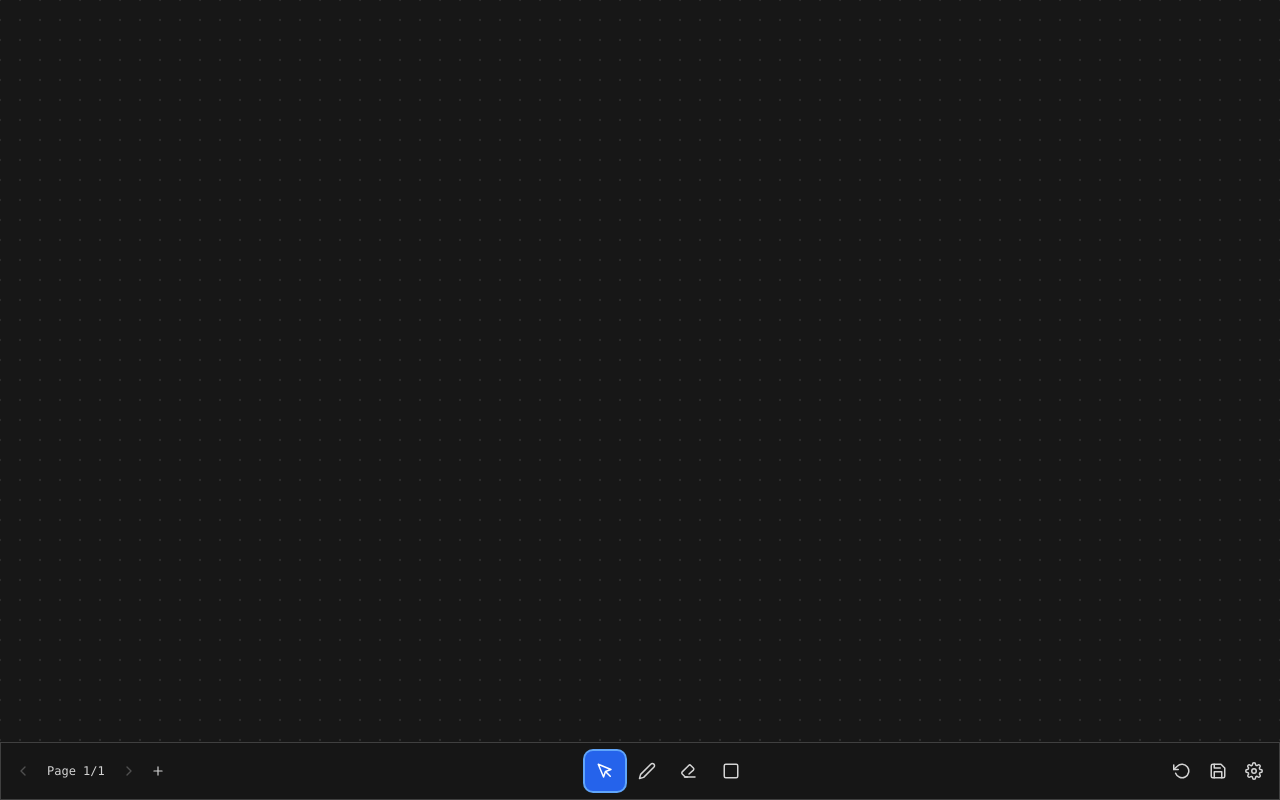
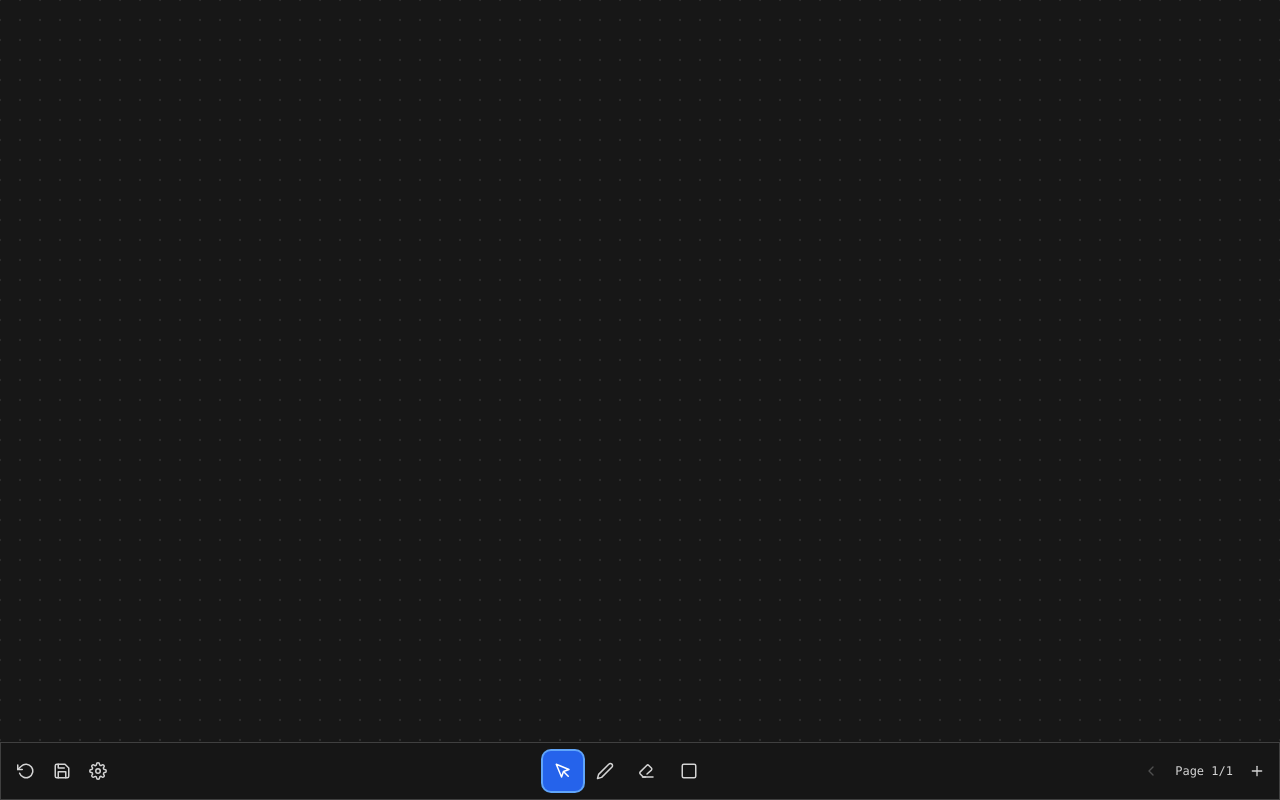
Before and after one commit to surfissh/classisntland, a React (Vite) app: page / in a window 1280 px wide. Built offline with nearby package versions, Linux system fonts and the light colour scheme; what y-websocket would draw is missing.

Commit message:
refactor: toolbar

```diff
--- a/src/types/index.ts
+++ b/src/types/index.ts
@@ -2,9 +2,9 @@ export type ToolType = 'select' | 'pen' | 'eraser' | 'rectangle' | 'circle' | 'a
 
 export type ShapeType = 'rectangle' | 'circle' | 'arc' | 'line' | 'arrow';
 
-export type ToolbarPosition = 'top' | 'bottom' | 'left' | 'right' | 'floating';
+export type ToolbarPosition = 'top' | 'bottom' | 'left' | 'right';
 
-export type ToolbarMode = 'fill' | 'compact';
+export type ToolbarMode = 'fill' | 'floating';
 
 export interface Point {
   x: number;
--- a/src/ui/PageManager.tsx
+++ b/src/ui/PageManager.tsx
@@ -3,10 +3,10 @@ import useStore from '@/store/useStore';
 import PagePreview from './PagePreview';
 
 interface PageManagerProps {
-  toolPosition: 'left' | 'center' | 'right';
+  isVertical: boolean;
 }
 
-const PageManager = ({ toolPosition }: PageManagerProps) => {
+const PageManager = ({ isVertical }: PageManagerProps) => {
   const [showPreview, setShowPreview] = useState(false);
   const pages = useStore((s) => s.pages);
   const currentPageId = useStore((s) => s.currentPageId);
@@ -17,6 +17,7 @@ const PageManager = ({ toolPosition }: PageManagerProps) => {
   const currentIndex = pages.findIndex((p) => p.id === currentPageId);
   const totalPages = pages.length;
   const pageLabel = `Page ${currentIndex + 1}/${totalPages}`;
+  const isLastPage = currentIndex === totalPages - 1;
 
   const goToPrev = () => {
     const newIndex = Math.max(0, currentIndex - 1);
@@ -24,31 +25,33 @@ const PageManager = ({ toolPosition }: PageManagerProps) => {
   };
 
   const goToNext = () => {
+    if (isLastPage) {
+      addPage();
+      return;
+    }
     const newIndex = Math.min(totalPages - 1, currentIndex + 1);
     setCurrentPage(pages[newIndex].id);
   };
 
   const canDelete = totalPages > 1;
 
-  const justifyClass =
-    toolPosition === 'left'
-      ? 'justify-start'
-      : toolPosition === 'right'
-        ? 'justify-end'
-        : 'justify-center';
-
   return (
-    <div className={`flex items-center gap-0.5 ${justifyClass}`}>
-      <div className="flex items-center gap-0.5">
+    <div className={`flex ${isVertical ? 'flex-col' : 'flex-row items-center'} gap-0.5`}>
       <button
         onClick={goToPrev}
         disabled={currentIndex === 0}
         className="p-1.5 rounded-lg text-neutral-300 hover:bg-neutral-700 disabled:opacity-30 disabled:cursor-not-allowed transition-all active:scale-95"
         title="Previous page"
       >
+        {isVertical ? (
+          <svg width="16" height="16" viewBox="0 0 24 24" fill="none" stroke="currentColor" strokeWidth="2" strokeLinecap="round" strokeLinejoin="round">
+            <polyline points="18 15 12 9 6 15" />
+          </svg>
+        ) : (
           <svg width="16" height="16" viewBox="0 0 24 24" fill="none" stroke="currentColor" strokeWidth="2" strokeLinecap="round" strokeLinejoin="round">
             <polyline points="15 18 9 12 15 6" />
           </svg>
+        )}
       </button>
 
       <button
@@ -61,25 +64,23 @@ const PageManager = ({ toolPosition }: PageManagerProps) => {
 
       <button
         onClick={goToNext}
-          disabled={currentIndex === totalPages - 1}
-          className="p-1.5 rounded-lg text-neutral-300 hover:bg-neutral-700 disabled:opacity-30 disabled:cursor-not-allowed transition-all active:scale-95"
-          title="Next page"
+        className="p-1.5 rounded-lg text-neutral-300 hover:bg-neutral-700 transition-all active:scale-95"
+        title={isLastPage ? 'Add page' : 'Next page'}
       >
+        {isLastPage ? (
+          <svg width="16" height="16" viewBox="0 0 24 24" fill="none" stroke="currentColor" strokeWidth="2" strokeLinecap="round" strokeLinejoin="round">
+            <line x1="12" y1="5" x2="12" y2="19" />
+            <line x1="5" y1="12" x2="19" y2="12" />
+          </svg>
+        ) : isVertical ? (
+          <svg width="16" height="16" viewBox="0 0 24 24" fill="none" stroke="currentColor" strokeWidth="2" strokeLinecap="round" strokeLinejoin="round">
+            <polyline points="6 9 12 15 18 9" />
+          </svg>
+        ) : (
           <svg width="16" height="16" viewBox="0 0 24 24" fill="none" stroke="currentColor" strokeWidth="2" strokeLinecap="round" strokeLinejoin="round">
             <polyline points="9 18 15 12 9 6" />
           </svg>
-        </button>
-      </div>
-
-      <button
-        onClick={addPage}
-        className="p-1.5 rounded-lg text-neutral-300 hover:bg-neutral-700 transition-all active:scale-95"
-        title="Add page"
-      >
-        <svg width="14" height="14" viewBox="0 0 24 24" fill="none" stroke="currentColor" strokeWidth="2" strokeLinecap="round" strokeLinejoin="round">
-          <line x1="12" y1="5" x2="12" y2="19" />
-          <line x1="5" y1="12" x2="19" y2="12" />
-        </svg>
+        )}
       </button>
 
       {canDelete && (
--- a/src/ui/PagePreview.tsx
+++ b/src/ui/PagePreview.tsx
@@ -1,4 +1,5 @@
 import { useRef, useEffect } from 'react';
+import { createPortal } from 'react-dom';
 import useStore from '@/store/useStore';
 import type { WhiteboardElement, StrokeElement } from '@/types';
 
@@ -175,7 +176,7 @@ const PagePreview = ({ onClose }: PagePreviewProps) => {
     };
   }, [onClose]);
 
-  return (
+  return createPortal(
     <div className="fixed inset-0 z-[90] bg-black/50 backdrop-blur-sm flex items-center justify-center">
       <div
         ref={panelRef}
@@ -258,7 +259,8 @@ const PagePreview = ({ onClose }: PagePreviewProps) => {
           </div>
         </div>
       </div>
-    </div>
+    </div>,
+    document.body
   );
 };
 
--- a/src/ui/SettingsPanel.tsx
+++ b/src/ui/SettingsPanel.tsx
@@ -1,4 +1,5 @@
 import { useRef, useEffect } from 'react';
+import { createPortal } from 'react-dom';
 import useStore from '@/store/useStore';
 import type { ToolbarPosition, ToolbarMode } from '@/types';
 
@@ -28,10 +29,10 @@ const SettingsPanel = ({ onClose }: SettingsPanelProps) => {
     };
   }, [onClose]);
 
-  const positions: ToolbarPosition[] = ['top', 'bottom', 'left', 'right', 'floating'];
-  const modes: ToolbarMode[] = ['fill', 'compact'];
+  const positions: ToolbarPosition[] = ['top', 'bottom', 'left', 'right'];
+  const modes: ToolbarMode[] = ['fill', 'floating'];
 
-  return (
+  return createPortal(
     <div className="fixed inset-0 z-[100] bg-black/50 backdrop-blur-sm flex items-center justify-center">
       <div
         ref={panelRef}
@@ -108,7 +109,8 @@ const SettingsPanel = ({ onClose }: SettingsPanelProps) => {
           </button>
         </div>
       </div>
-    </div>
+    </div>,
+    document.body
   );
 };
 
--- a/src/ui/Toolbar.tsx
+++ b/src/ui/Toolbar.tsx
@@ -94,7 +94,6 @@ const Toolbar = () => {
     bottom: 'bottom-0 left-0 right-0 flex-row',
     left: 'left-0 top-0 bottom-0 flex-col',
     right: 'right-0 top-0 bottom-0 flex-col',
-    floating: `bottom-6 left-1/2 -translate-x-1/2 flex-row rounded-xl shadow-2xl`,
   };
 
   const fillClasses: Record<string, string> = {
@@ -102,22 +101,20 @@ const Toolbar = () => {
     bottom: 'w-full rounded-none',
     left: 'h-full rounded-none',
     right: 'h-full rounded-none',
-    floating: 'rounded-xl',
   };
 
-  const compactClasses: Record<string, string> = {
+  const floatingClasses: Record<string, string> = {
     top: 'w-auto rounded-xl mx-auto mt-2',
     bottom: 'w-auto rounded-xl mx-auto mb-2',
     left: 'h-auto rounded-xl my-auto ml-2',
     right: 'h-auto rounded-xl my-auto mr-2',
-    floating: 'rounded-xl',
   };
 
   const containerClass = `
     ${positionClasses[toolbarPosition] || positionClasses.bottom}
     ${toolbarMode === 'fill'
       ? fillClasses[toolbarPosition] || fillClasses.bottom
-      : compactClasses[toolbarPosition] || compactClasses.bottom
+      : floatingClasses[toolbarPosition] || floatingClasses.bottom
     }
   `;
 
@@ -142,7 +139,20 @@ const Toolbar = () => {
 
   const toolbarContent = (
     <>
-      <PageManager toolPosition={isVertical ? 'center' : 'left'} />
+      <div className={`flex items-center ${isVertical ? 'flex-col' : ''} gap-0.5`}>
+        <UndoButton />
+        <SaveButton />
+        <button
+          onClick={() => setShowSettings(true)}
+          className="p-2 rounded-lg text-neutral-300 hover:bg-neutral-700 transition-all active:scale-95 select-none"
+          title="Settings"
+        >
+          <svg width="18" height="18" viewBox="0 0 24 24" fill="none" stroke="currentColor" strokeWidth="2" strokeLinecap="round" strokeLinejoin="round">
+            <circle cx="12" cy="12" r="3" />
+            <path d="M19.4 15a1.65 1.65 0 0 0 .33 1.82l.06.06a2 2 0 0 1 0 2.83 2 2 0 0 1-2.83 0l-.06-.06a1.65 1.65 0 0 0-1.82-.33 1.65 1.65 0 0 0-1 1.51V21a2 2 0 0 1-2 2 2 2 0 0 1-2-2v-.09A1.65 1.65 0 0 0 9 19.4a1.65 1.65 0 0 0-1.82.33l-.06.06a2 2 0 0 1-2.83 0 2 2 0 0 1 0-2.83l.06-.06A1.65 1.65 0 0 0 4.68 15a1.65 1.65 0 0 0-1.51-1H3a2 2 0 0 1-2-2 2 2 0 0 1 2-2h.09A1.65 1.65 0 0 0 4.6 9a1.65 1.65 0 0 0-.33-1.82l-.06-.06a2 2 0 0 1 0-2.83 2 2 0 0 1 2.83 0l.06.06A1.65 1.65 0 0 0 9 4.68a1.65 1.65 0 0 0 1-1.51V3a2 2 0 0 1 2-2 2 2 0 0 1 2 2v.09a1.65 1.65 0 0 0 1 1.51 1.65 1.65 0 0 0 1.82-.33l.06-.06a2 2 0 0 1 2.83 0 2 2 0 0 1 0 2.83l-.06.06a1.65 1.65 0 0 0-.33 1.82V9a1.65 1.65 0 0 0 1.51 1H21a2 2 0 0 1 2 2 2 2 0 0 1-2 2h-.09a1.65 1.65 0 0 0-1.51 1z" />
+          </svg>
+        </button>
+      </div>
 
       <div className={`flex items-center ${isVertical ? 'flex-col' : ''} gap-0.5 mx-1`}>
         {TOOLS.map(({ type, icon, label }) => (
@@ -168,24 +178,8 @@ const Toolbar = () => {
           </div>
         ))}
       </div>
-{/*
-      {isVertical && <div className="h-px w-6 bg-neutral-700 my-1" />}
-      {!isVertical && <div className="w-px h-6 bg-neutral-700 mx-1" />} */}
 
-      <div className={`flex items-center ${isVertical ? 'flex-col' : ''} gap-0.5`}>
-        <UndoButton />
-        <SaveButton />
-        <button
-          onClick={() => setShowSettings(true)}
-          className="p-2 rounded-lg text-neutral-300 hover:bg-neutral-700 transition-all active:scale-95 select-none"
-          title="Settings"
-        >
-          <svg width="18" height="18" viewBox="0 0 24 24" fill="none" stroke="currentColor" strokeWidth="2" strokeLinecap="round" strokeLinejoin="round">
-            <circle cx="12" cy="12" r="3" />
-            <path d="M19.4 15a1.65 1.65 0 0 0 .33 1.82l.06.06a2 2 0 0 1 0 2.83 2 2 0 0 1-2.83 0l-.06-.06a1.65 1.65 0 0 0-1.82-.33 1.65 1.65 0 0 0-1 1.51V21a2 2 0 0 1-2 2 2 2 0 0 1-2-2v-.09A1.65 1.65 0 0 0 9 19.4a1.65 1.65 0 0 0-1.82.33l-.06.06a2 2 0 0 1-2.83 0 2 2 0 0 1 0-2.83l.06-.06A1.65 1.65 0 0 0 4.68 15a1.65 1.65 0 0 0-1.51-1H3a2 2 0 0 1-2-2 2 2 0 0 1 2-2h.09A1.65 1.65 0 0 0 4.6 9a1.65 1.65 0 0 0-.33-1.82l-.06-.06a2 2 0 0 1 0-2.83 2 2 0 0 1 2.83 0l.06.06A1.65 1.65 0 0 0 9 4.68a1.65 1.65 0 0 0 1-1.51V3a2 2 0 0 1 2-2 2 2 0 0 1 2 2v.09a1.65 1.65 0 0 0 1 1.51 1.65 1.65 0 0 0 1.82-.33l.06-.06a2 2 0 0 1 2.83 0 2 2 0 0 1 0 2.83l-.06.06a1.65 1.65 0 0 0-.33 1.82V9a1.65 1.65 0 0 0 1.51 1H21a2 2 0 0 1 2 2 2 2 0 0 1-2 2h-.09a1.65 1.65 0 0 0-1.51 1z" />
-          </svg>
-        </button>
-      </div>
+      <PageManager isVertical={isVertical} />
     </>
   );
 
@@ -202,7 +196,7 @@ const Toolbar = () => {
             {toolbarContent}
           </div>
         ) : (
-          <div className="flex items-center justify-between w-full">
+          <div className={`flex items-center gap-1 ${toolbarMode === 'fill' ? 'justify-between w-full' : ''}`}>
             {toolbarContent}
           </div>
         )}
```
Also changed, not shown: src/ui/SecondaryMenu.tsx (+5 -8 lines). Lines whose indentation alone changed are shown as unchanged.
